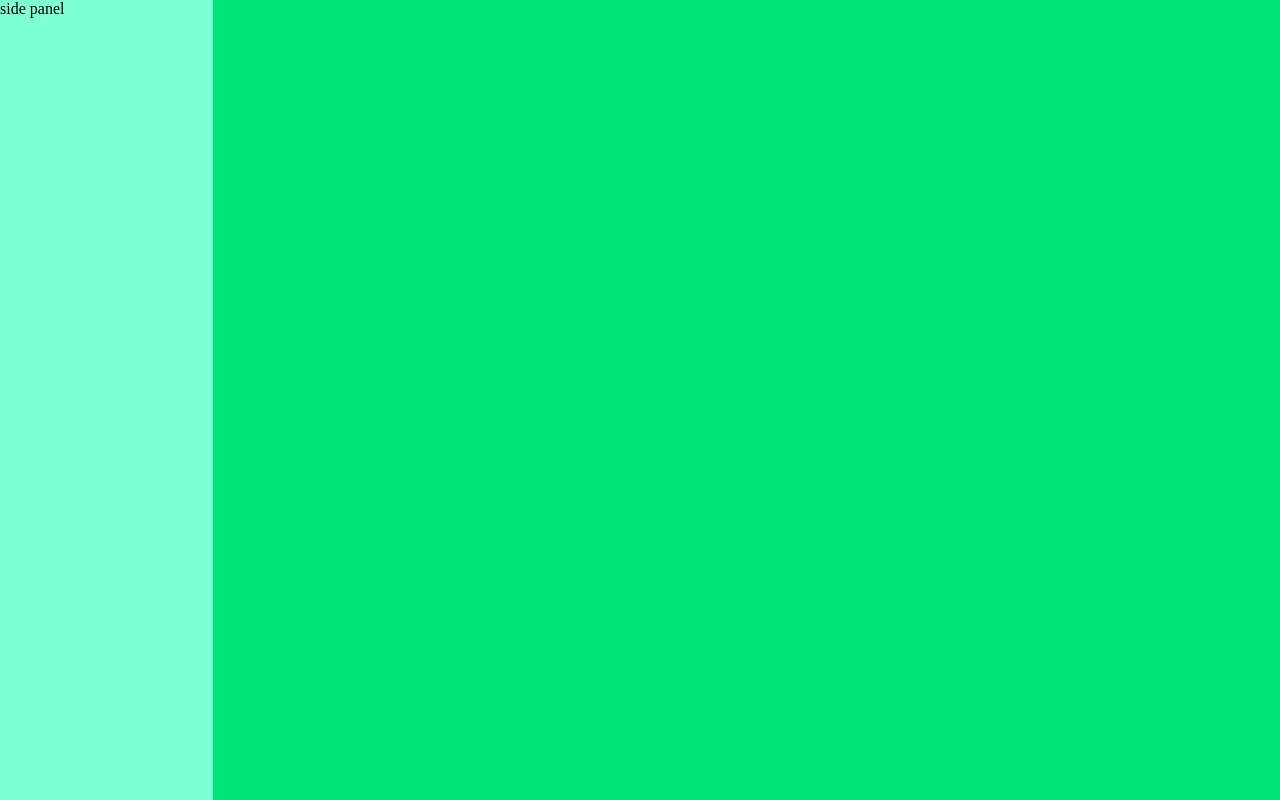
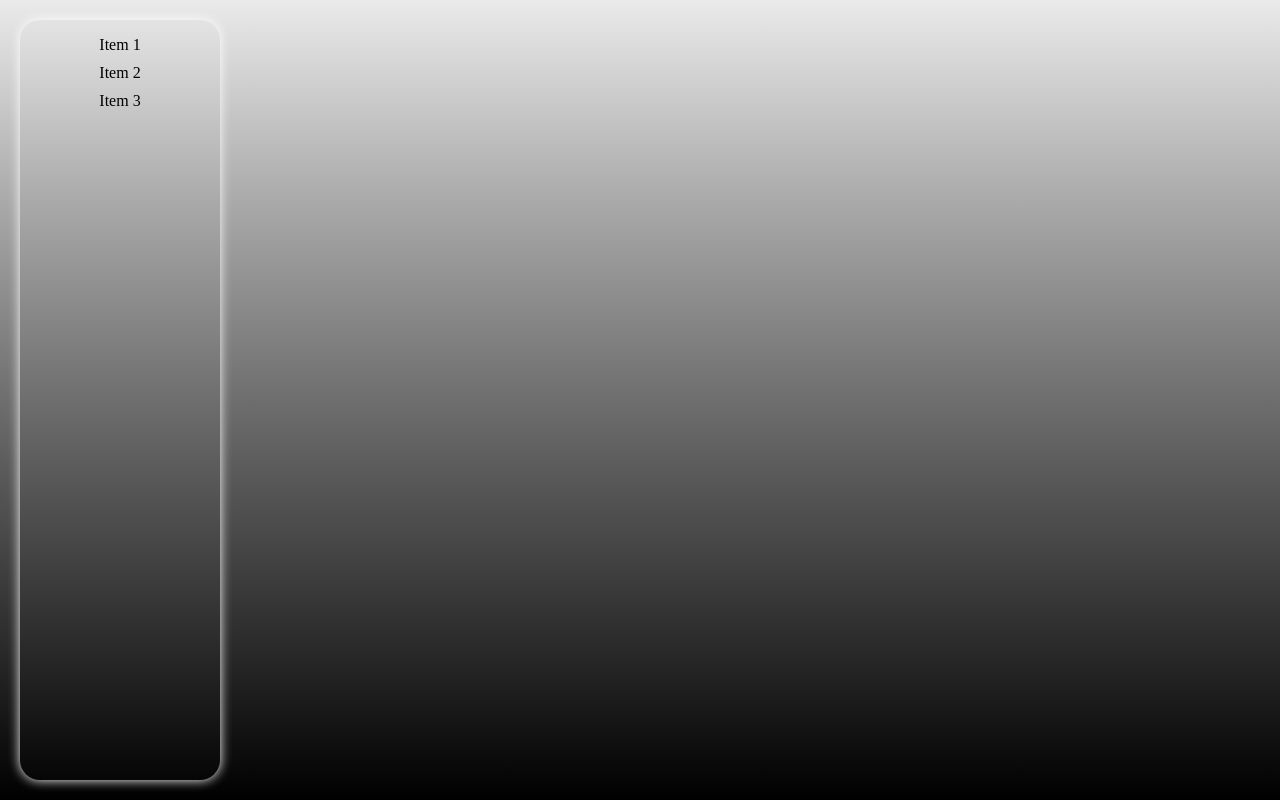
Before and after one commit to NamalTharindu97/SSD_Project, a React (Create React App) app in the folder frontend/: page / in a window 1280 px wide. Built offline with nearby package versions, Linux system fonts and the light colour scheme; a web font is replaced by a local one.

Commit message:
side bar setup

```diff
--- a/frontend/src/Components/SidePanel/SidePanel.css
+++ b/frontend/src/Components/SidePanel/SidePanel.css
@@ -1,5 +1,27 @@
 .SidePanel-Container {
 	display: flex;
+	justify-content: center;
 	flex: 1;
-	background-color: aquamarine;
 }
+.SideBar {
+	display: flex;
+	justify-content: center;
+	width: 200px;
+	margin: 20px;
+	border-radius: 20px;
+	background-color: transparent;
+	box-shadow: 0px 0px 12px rgb(255, 255, 255);
+}
+ul {
+	list-style-type: none;
+	padding: 0;
+}
+
+li {
+	margin-bottom: 10px;
+	cursor: pointer;
+}
+
+li:hover {
+	color: #00e676;
+}
--- a/frontend/src/Components/SidePanel/SidePanel.js
+++ b/frontend/src/Components/SidePanel/SidePanel.js
@@ -2,7 +2,17 @@ import React from "react";
 import "./SidePanel.css";
 
 const SidePanel = () => {
-	return <div className="SidePanel-Container">side panel</div>;
+	return (
+		<div className="SidePanel-Container">
+			<div className="SideBar">
+				<ul>
+					<li>Item 1</li>
+					<li>Item 2</li>
+					<li>Item 3</li>
+				</ul>
+			</div>
+		</div>
+	);
 };
 
 export default SidePanel;
--- a/frontend/src/index.css
+++ b/frontend/src/index.css
@@ -104,5 +104,4 @@ body {
 
 .Home-Container {
 	flex: 5;
-	background-color: #00e676;
 }
```
